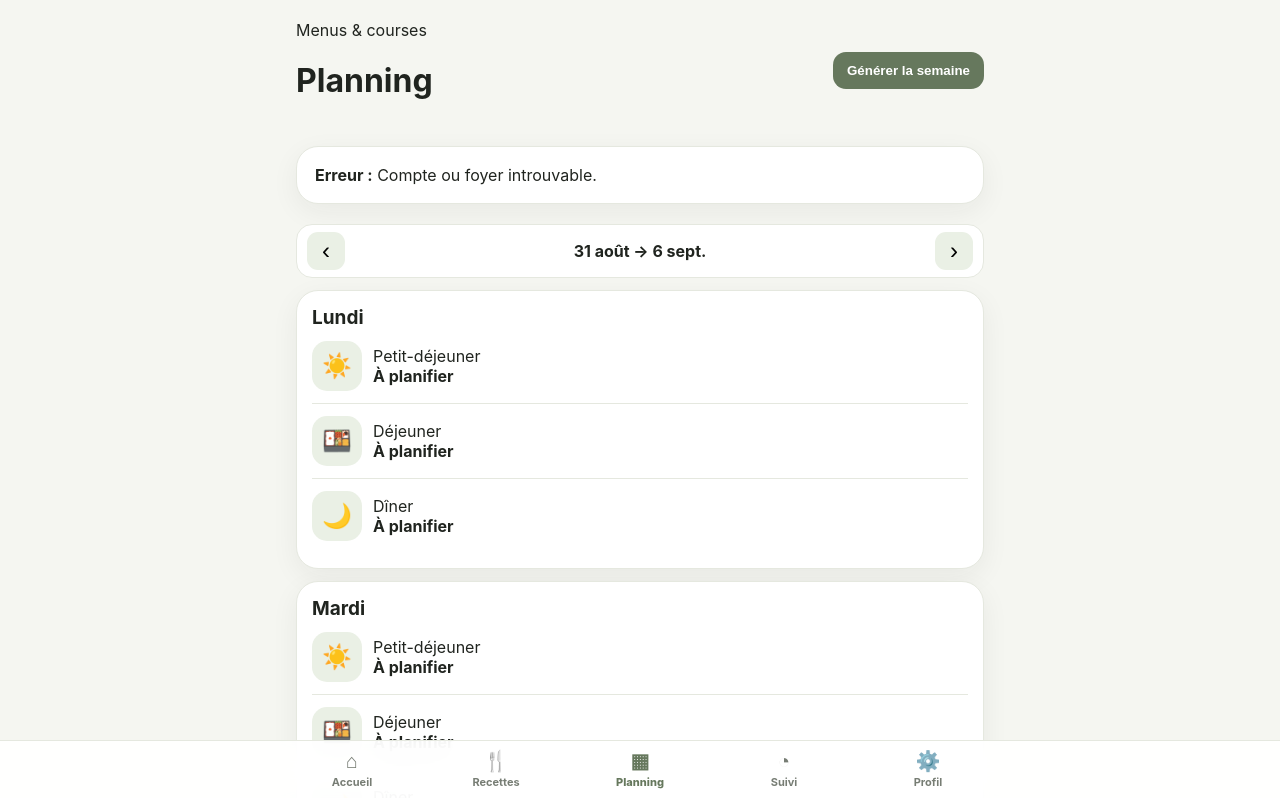
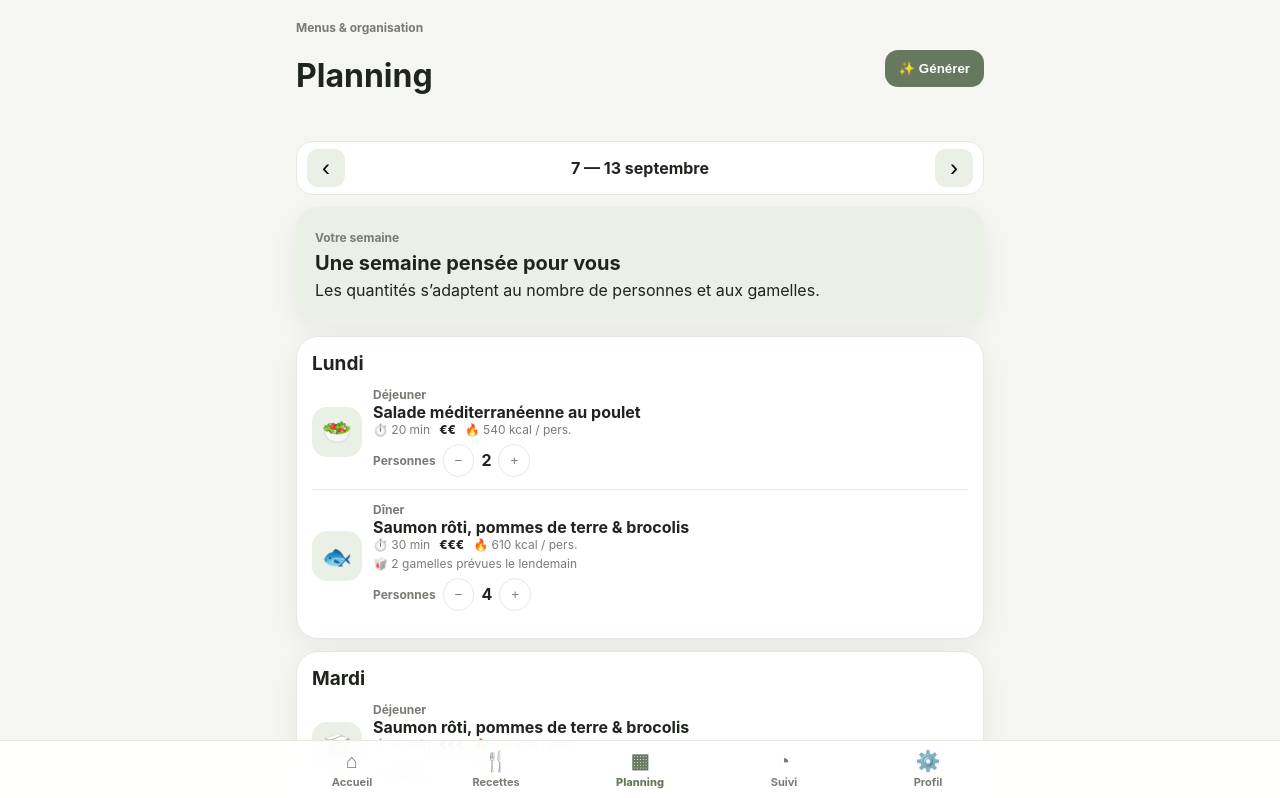
Before and after one commit to clement490/equilibre-app-v2, a Next.js app: page /planning in a window 1280 px wide. Shown: the top 798 px of the page. Built offline with nearby package versions, Linux system fonts and the light colour scheme; no server answers.

Commit message:
rebuild: add interactive weekly planning with portions and lunchboxes

```diff
--- a/app/planning/page.tsx
+++ b/app/planning/page.tsx
@@ -1,353 +1,37 @@
 'use client'
 
-import { useEffect, useState } from 'react'
 import Link from 'next/link'
-import { ensureAccount, mondayOf, addDays, formatRange } from '@/lib/data'
-import { supabaseBrowser } from '@/lib/supabase-browser'
+import { useMemo, useState } from 'react'
 
-type Recipe = {
-  id: string
-  title: string
-  kcal: number | null
-  vegetarian: boolean
-  category: string
-  meal_type: string
-  prep_min: number
-  cook_min: number
+type Meal={slot:string;title:string;time:number;cost:string;kcal:number;icon:string;people:number;boxed?:number}
+const initial:Record<string,Meal[]>={
+ 'Lundi':[
+  {slot:'Déjeuner',title:'Salade méditerranéenne au poulet',time:20,cost:'€€',kcal:540,icon:'🥗',people:2},
+  {slot:'Dîner',title:'Saumon rôti, pommes de terre & brocolis',time:30,cost:'€€€',kcal:610,icon:'🐟',people:4,boxed:2}],
+ 'Mardi':[
+  {slot:'Déjeuner',title:'Saumon rôti, pommes de terre & brocolis',time:30,cost:'€€€',kcal:610,icon:'🥡',people:2},
+  {slot:'Dîner',title:'Poulet aux légumes & riz',time:25,cost:'€',kcal:520,icon:'🍗',people:4}],
+ 'Mercredi':[
+  {slot:'Déjeuner',title:'Poulet aux légumes & riz',time:25,cost:'€',kcal:520,icon:'🥡',people:2},
+  {slot:'Dîner',title:'Pâtes crémeuses aux courgettes',time:20,cost:'€',kcal:570,icon:'🍝',people:4,boxed:2}],
+ 'Jeudi':[{slot:'Déjeuner',title:'Pâtes crémeuses aux courgettes',time:20,cost:'€',kcal:570,icon:'🥡',people:2},{slot:'Dîner',title:'Bowl méditerranéen pois chiches & feta',time:25,cost:'€€',kcal:490,icon:'🥙',people:4}],
+ 'Vendredi':[{slot:'Déjeuner',title:'Déjeuner libre',time:0,cost:'',kcal:0,icon:'🍴',people:2},{slot:'Dîner',title:'Curry de poulet doux & riz',time:30,cost:'€€',kcal:590,icon:'🍛',people:4,boxed:2}],
+ 'Samedi':[{slot:'Déjeuner',title:'Tartines avocat, œufs & crudités',time:15,cost:'€€',kcal:500,icon:'🥑',people:2},{slot:'Dîner',title:'Pizza maison légumes grillés',time:35,cost:'€€',kcal:640,icon:'🍕',people:4}],
+ 'Dimanche':[{slot:'Déjeuner',title:'Poulet rôti, légumes & pommes de terre',time:45,cost:'€€',kcal:670,icon:'🍗',people:4},{slot:'Dîner',title:'Soupe complète lentilles & légumes',time:30,cost:'€',kcal:450,icon:'🥣',people:4}]
 }
 
-type Item = {
-  id: string
-  menu_date: string
-  slot: string
-  servings: number
-  is_free_meal: boolean
-  recipe_id: string | null
-  recipes: Recipe | null
+export default function Planning(){
+ const [week,setWeek]=useState(initial)
+ const [boxes,setBoxes]=useState({monday:2,tuesday:2,wednesday:2,thursday:0,friday:2,saturday:0,sunday:0})
+ const days=Object.keys(week)
+ const totalKcal=useMemo(()=>Object.values(week).flat().reduce((s,m)=>s+m.kcal,0),[week])
+ function changePeople(day:string,index:number,delta:number){setWeek(w=>{const copy={...w};const list=[...copy[day]];list[index]={...list[index],people:Math.max(1,Math.min(12,list[index].people+delta))};copy[day]=list;return copy})}
+ return <>
+  <div className="top"><div><div className="eyebrow">Menus & organisation</div><h1>Planning</h1></div><button className="btn" onClick={()=>alert('Le générateur intelligent sera branché sur votre profil.')}>✨ Générer</button></div>
+  <div className="weeknav"><button onClick={()=>{}}>‹</button><strong>7 — 13 septembre</strong><button onClick={()=>{}}>›</button></div>
+  <section className="card highlight"><div><span className="eyebrow">Votre semaine</span><h2>Une semaine pensée pour vous</h2><p className="muted">Les quantités s’adaptent au nombre de personnes et aux gamelles.</p></div></section>
+  {days.map(day=><section className="card day" key={day}><div className="row"><h2>{day}</h2></div>{week[day].map((m,i)=><div className="meal" key={m.slot}><div className="thumb">{m.icon}</div><div><div className="eyebrow">{m.slot}</div><strong>{m.title}</strong>{m.kcal>0&&<div className="meal-meta"><span>⏱️ {m.time} min</span><span className="cost">{m.cost}</span><span>🔥 {m.kcal} kcal / pers.</span></div>}{m.boxed&&<div className="kcal">🥡 {m.boxed} gamelles prévues le lendemain</div>}<div style={{display:'flex',alignItems:'center',gap:7,marginTop:7}}><span className="eyebrow">Personnes</span><button className="chip" onClick={()=>changePeople(day,i,-1)}>−</button><strong>{m.people}</strong><button className="chip" onClick={()=>changePeople(day,i,1)}>+</button></div></div></div>)}</section>)}
+  <section className="card"><span className="eyebrow">🥡 Organisation</span><h2>Pas le temps de cuisiner demain midi ?</h2><p className="muted">Prévoir des gamelles permet à Équilibre d’augmenter les portions du dîner et de mettre à jour les courses.</p><div className="chips">{days.map((d,i)=><label className="chip" key={d}><input type="checkbox" checked={Object.values(boxes)[i]>0} onChange={e=>setBoxes(b=>({...b,[Object.keys(b)[i]]:e.target.checked?2:0}))}/> {d}</label>)}</div><div style={{display:'flex',alignItems:'center',gap:10,marginTop:10}}><strong>Nombre de gamelles</strong><button className="chip" onClick={()=>{}}>−</button><strong>2</strong><button className="chip" onClick={()=>{}}>+</button></div></section>
+  <Link className="btn" href="/recipes" style={{width:'100%'}}>Ajouter une recette au planning</Link>
+ </>
 }
-
-const days = ['Lundi','Mardi','Mercredi','Jeudi','Vendredi','Samedi','Dimanche']
-
-export default function Planning() {
-  const [start, setStart] = useState(mondayOf())
-  const [household, setHousehold] = useState<string | null>(null)
-  const [items, setItems] = useState<Item[]>([])
-  const [recipes, setRecipes] = useState<Recipe[]>([])
-  const [loading, setLoading] = useState(true)
-  const [error, setError] = useState('')
-
-  async function load() {
-    setLoading(true)
-    setError('')
-
-    const account = await ensureAccount()
-
-    if (!account?.householdId) {
-      setError('Compte ou foyer introuvable.')
-      setLoading(false)
-      return
-    }
-
-    setHousehold(account.householdId)
-
-    const sb = supabaseBrowser()
-
-    const { data: week, error: weekError } = await sb
-      .from('menu_weeks')
-      .select('id')
-      .eq('household_id', account.householdId)
-      .eq('week_start', start)
-      .maybeSingle()
-
-    if (weekError) {
-      setError(weekError.message)
-      setLoading(false)
-      return
-    }
-
-    if (week) {
-      const { data, error: itemsError } = await sb
-        .from('menu_items')
-        .select(`
-          id,
-          menu_date,
-          slot,
-          servings,
-          is_free_meal,
-          recipe_id,
-          recipes!menu_items_recipe_id_fkey (
-            id,
-            title,
-            kcal,
-            vegetarian,
-            category,
-            meal_type,
-            prep_min,
-            cook_min
-          )
-        `)
-        .eq('week_id', week.id)
-        .order('menu_date')
-
-      if (itemsError) {
-        setError(itemsError.message)
-      } else {
-        setItems((data || []) as any)
-      }
-    } else {
-      setItems([])
-    }
-
-    const { data: r, error: recipesError } = await sb
-      .from('recipes')
-      .select('id,title,kcal,vegetarian,category,meal_type,prep_min,cook_min')
-      .order('title')
-
-    if (recipesError) {
-      setError(recipesError.message)
-    } else {
-      setRecipes((r || []) as Recipe[])
-    }
-
-    setLoading(false)
-  }
-
-  useEffect(() => {
-    load()
-  }, [start])
-
-  async function generate() {
-    if (!household || !recipes.length) {
-      setError('Aucune recette disponible.')
-      return
-    }
-
-    setLoading(true)
-    setError('')
-
-    const sb = supabaseBrowser()
-
-    const { data: week, error: weekError } = await sb
-      .from('menu_weeks')
-      .upsert(
-        {
-          household_id: household,
-          week_start: start
-        },
-        {
-          onConflict: 'household_id,week_start'
-        }
-      )
-      .select('id')
-      .single()
-
-    if (weekError || !week) {
-      setError(weekError?.message || 'Impossible de créer la semaine.')
-      setLoading(false)
-      return
-    }
-
-    const breakfasts = recipes.filter(r => r.meal_type === 'breakfast')
-    const lunches = recipes.filter(r => r.meal_type === 'lunch' || r.meal_type === 'dinner')
-    const dinners = recipes.filter(r => r.meal_type === 'dinner')
-
-    if (!breakfasts.length || !dinners.length) {
-      setError('Il manque des recettes de petit-déjeuner ou de dîner.')
-      setLoading(false)
-      return
-    }
-
-    await sb
-      .from('menu_items')
-      .delete()
-      .eq('week_id', week.id)
-
-    const rows: any[] = []
-
-    for (let i = 0; i < 7; i++) {
-      const date = addDays(start, i)
-
-      const breakfast = breakfasts[i % breakfasts.length]
-
-      rows.push({
-        week_id: week.id,
-        menu_date: date,
-        slot: 'breakfast',
-        recipe_id: breakfast.id,
-        servings: 1,
-        is_free_meal: false
-      })
-
-      const free = i === 4
-
-      if (free) {
-        rows.push({
-          week_id: week.id,
-          menu_date: date,
-          slot: 'dinner',
-          recipe_id: null,
-          servings: 6,
-          is_free_meal: true
-        })
-      } else {
-        const dinner = dinners[(i + 2) % dinners.length]
-
-        rows.push({
-          week_id: week.id,
-          menu_date: date,
-          slot: 'dinner',
-          recipe_id: dinner.id,
-          servings: 6,
-          is_free_meal: false
-        })
-      }
-
-      const lunch = lunches[(i + 1) % lunches.length]
-
-      rows.push({
-        week_id: week.id,
-        menu_date: date,
-        slot: 'lunch',
-        recipe_id: lunch.id,
-        servings: 2,
-        is_free_meal: false
-      })
-    }
-
-    const { error: insertError } = await sb
-      .from('menu_items')
-      .insert(rows)
-
-    if (insertError) {
-      setError(insertError.message)
-      setLoading(false)
-      return
-    }
-
-    await load()
-  }
-
-  const shown: Record<string, Item[]> = {}
-
-  for (const item of items) {
-    if (!shown[item.menu_date]) shown[item.menu_date] = []
-    shown[item.menu_date].push(item)
-  }
-
-  if (loading) {
-    return <div className="loading">Chargement…</div>
-  }
-
-  return (
-    <>
-      <div className="top">
-        <div>
-          <div className="muted">Menus & courses</div>
-          <h1>Planning</h1>
-        </div>
-
-        <button className="btn" onClick={generate}>
-          Générer la semaine
-        </button>
-      </div>
-
-      {error && (
-        <div className="card" style={{ marginBottom: 20 }}>
-          <strong>Erreur :</strong> {error}
-        </div>
-      )}
-
-      <div className="weeknav">
-        <button onClick={() => setStart(addDays(start, -7))}>‹</button>
-        <strong>{formatRange(start)}</strong>
-        <button onClick={() => setStart(addDays(start, 7))}>›</button>
-      </div>
-
-      {days.map((day, i) => {
-        const date = addDays(start, i)
-        const list = shown[date] || []
-
-        const breakfast = list.find(x => x.slot === 'breakfast')
-        const lunch = list.find(x => x.slot === 'lunch')
-        const dinner = list.find(x => x.slot === 'dinner')
-
-        return (
-          <section className="card day" key={date}>
-            <div className="row">
-              <h2>{day}</h2>
-              {dinner?.is_free_meal && <span className="tag">Repas libre</span>}
-            </div>
-
-            <Meal
-              item={breakfast}
-              icon="☀️"
-              label="Petit-déjeuner"
-            />
-
-            <Meal
-              item={lunch}
-              icon="🍱"
-              label="Déjeuner"
-            />
-
-            <Meal
-              item={dinner}
-              icon="🌙"
-              label="Dîner"
-            />
-          </section>
-        )
-      })}
-    </>
-  )
-}
-
-function Meal({
-  item,
-  icon,
-  label
-}: {
-  item?: Item
-  icon: string
-  label: string
-}) {
-  const content = (
-    <div className="meal">
-      <div className="thumb">{icon}</div>
-
-      <div>
-        <div className="muted">{label}</div>
-
-        <strong>
-          {item?.is_free_meal
-            ? 'Repas libre'
-            : item?.recipes?.title || 'À planifier'}
-        </strong>
-
-        {item?.recipes && (
-          <div className="kcal">
-            {item.recipes.kcal
-              ? `${Math.round(item.recipes.kcal)} kcal / portion`
-              : ''}
-            {' · '}
-            {item.recipes.prep_min + item.recipes.cook_min} min
-            {item.recipes.vegetarian ? ' · végétarien' : ''}
-          </div>
-        )}
-      </div>
-    </div>
-  )
-
-  if (item?.recipe_id && !item.is_free_meal) {
-    return (
-      <Link
-        className="meal-link"
-        href={`/recipes?recipe=${item.recipe_id}`}
-      >
-        {content}
-      </Link>
-    )
-  }
-
-  return content
-}
```
